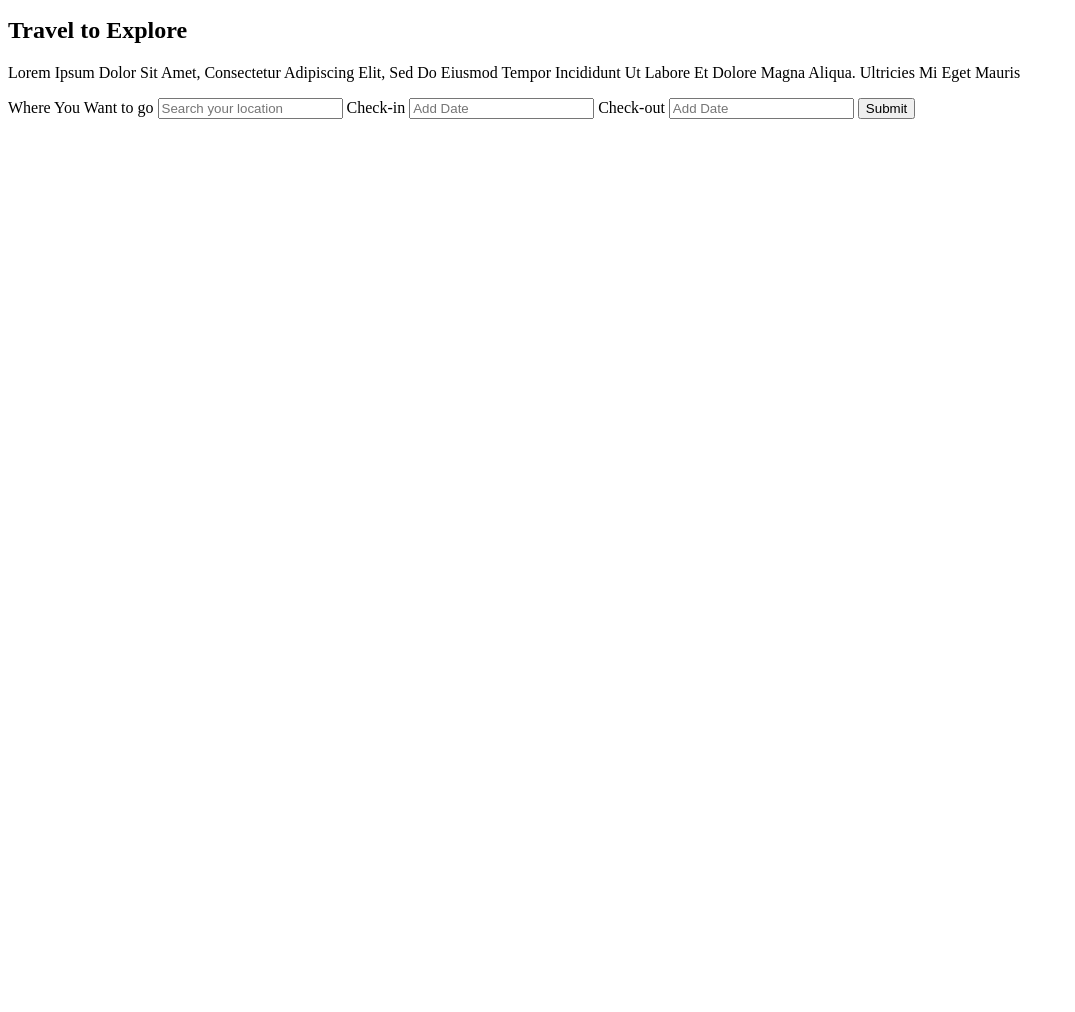
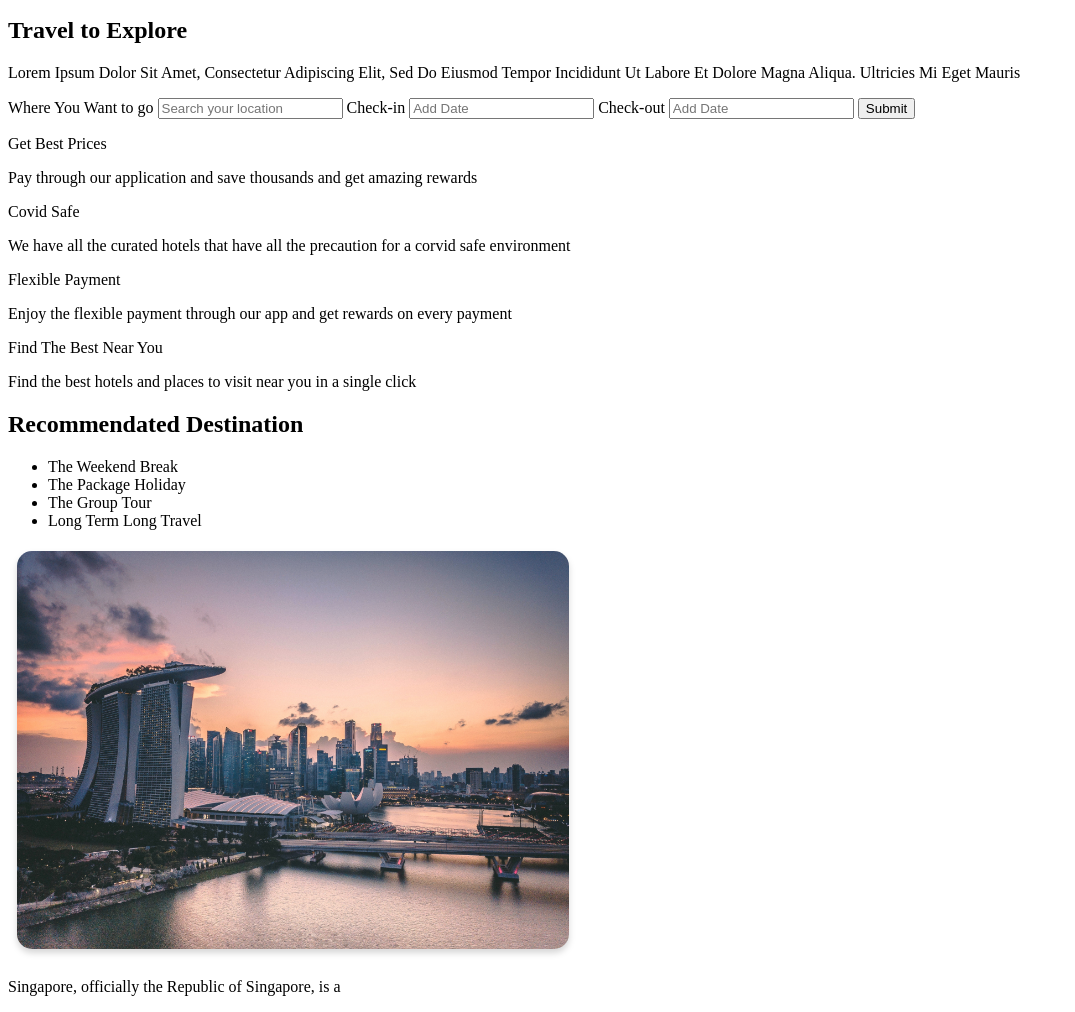
Before and after one commit to Kasweka1/Travelo, a plain HTML site: page index.html in a window 1280 px wide. Shown: the part 528-1540 px from the top of the page, without its empty margins (0-1075 px from the left). Before the commit the page ends 800 px from the top, so only its background shows below. Drawn offline with Linux system fonts and the light colour scheme.

Commit message:
started markup for tabs

```diff
--- a/index.html
+++ b/index.html
@@ -55,5 +55,66 @@
             </div>
         </div>
     </header>
+    <!-- Header-->
+
+    <!--Section-->
+    <section>
+        <div class="container">
+            <div class="prices">
+                <!--icon here-->
+                <p>Get Best Prices</p>
+                <p>Pay through our application and save thousands
+                   and get amazing rewards
+                </p>
+            </div>
+            <div class="covid">
+                <!--icon here-->
+                <p>Covid Safe</p>
+                <p>We have all the curated hotels that
+                    have all the precaution for a corvid
+                    safe environment
+                </p>
+            </div>
+            <div class="payment">
+                <!--icon here-->
+                <p>Flexible Payment</p>
+                <p>Enjoy the flexible payment through our
+                    app and get rewards on every payment
+                </p>
+            </div>
+            <div class="payment">
+                <!--icon here-->
+                <p>Find The Best Near You</p>
+                <p>Find the best hotels and places to visit
+                    near you in a single click
+                </p>
+            </div>
+        </div>
+    </section>
+    <!--Section-->
+
+    <!-- Main-->
+    <main>
+        <div class="container">
+            <h2>Recommendated Destination</h2>
+            <div class="tabbed_content">
+                <!-- tab links-->
+                <div class="tab_links">
+                        <ul>
+                            <li>The Weekend Break</li>
+                            <li>The Package Holiday</li>
+                            <li>The Group Tour</li>
+                            <li>Long Term Long Travel</li>
+                        </ul>
+                </div>
+                <div class="tab_content">
+                    <div class="singapore">
+                        <img src="img/Singapore.png" alt="Singapore">
+                        <p>Singapore, officially the Republic of Singapore, is a </p>
+                    </div>
+                </div>
+            </div>
+        </div>
+    </main>
 </body>
 </html>
```
Also changed, not shown: img/dots(2).png (added), img/dots.png (added).
